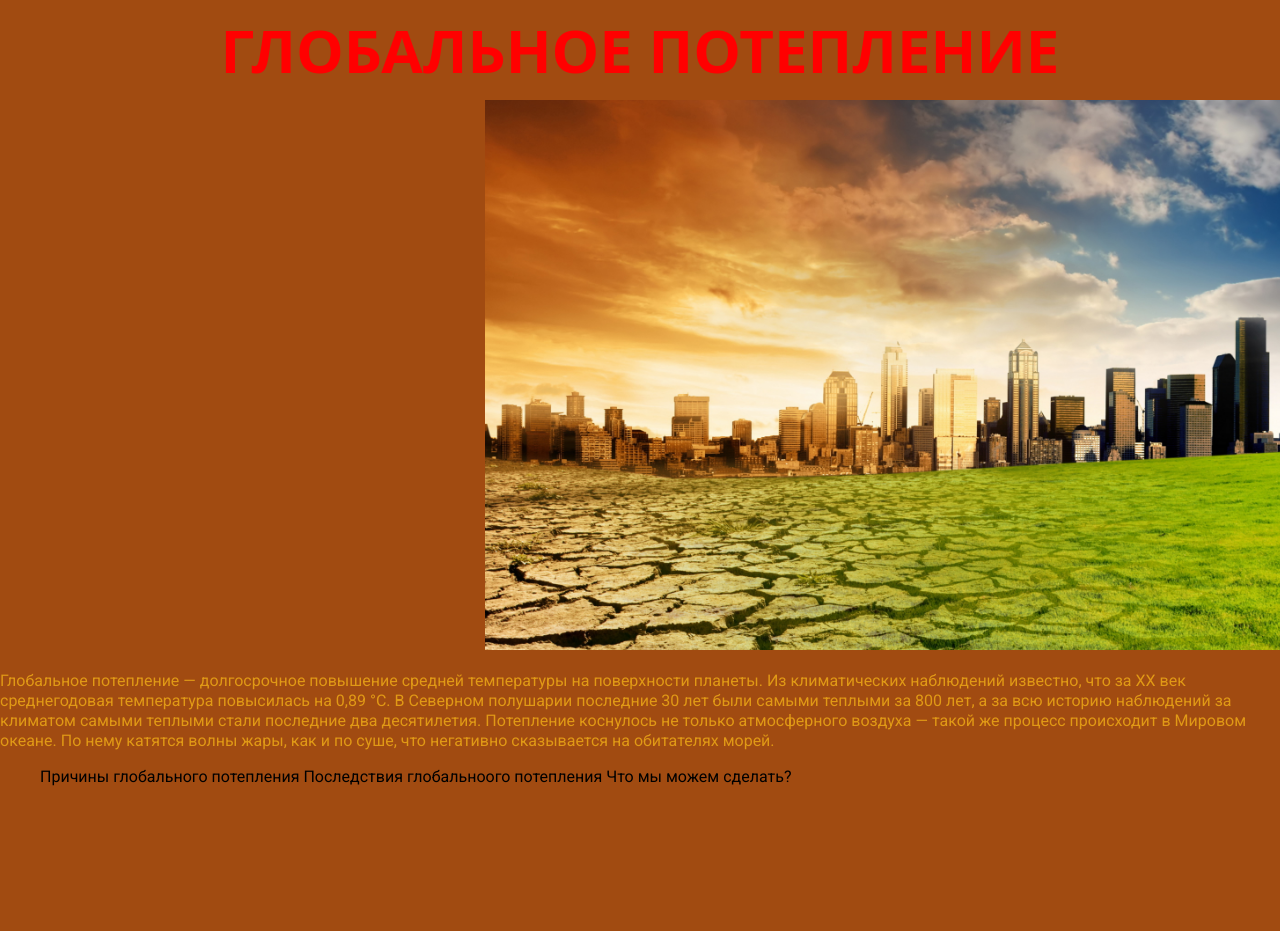
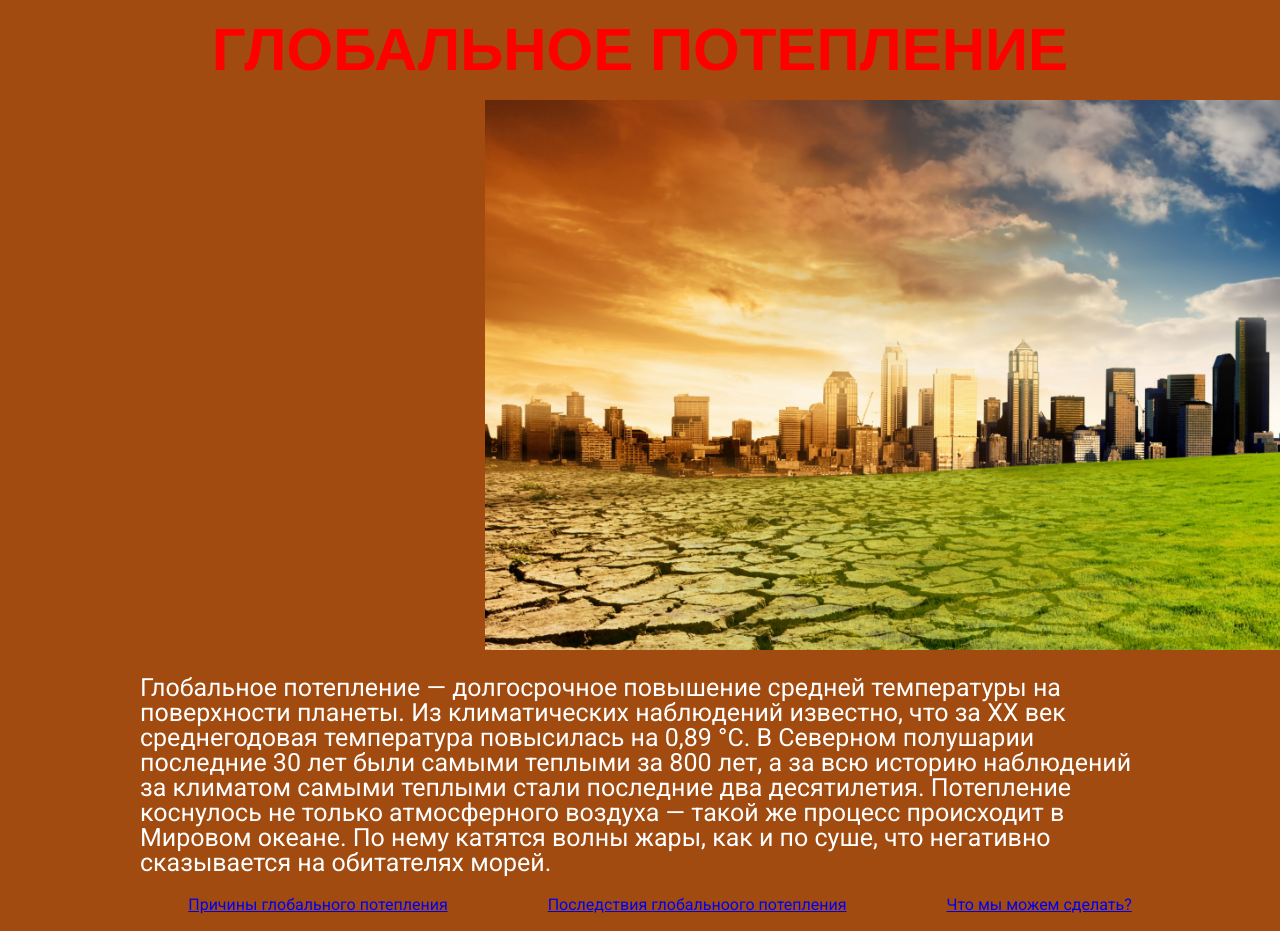
Before and after one commit to AbbyGoose/global-warming, a Flask app: page / in a window 1280 px wide; the page is wider, and only the part inside the window is pictured. Before the commit the page ends 786 px from the top of that part, so only its background shows below. Run offline with Flask 3, Linux system fonts and the light colour scheme.

Commit message:
Update style.css

```diff
--- a/static/css/style.css
+++ b/static/css/style.css
@@ -4,11 +4,11 @@ body::-webkit-scrollbar {
   }
 
   body::-webkit-scrollbar-track {
-    background: #a14b11;        /* цвет зоны отслеживания */
+    background: #db6d24;        /* цвет зоны отслеживания */
   }
 
   body::-webkit-scrollbar-thumb {
-    background-color: #bd5814;    /* цвет бегунка */
+    background-color: #b85513;    /* цвет бегунка */
     border-radius: 20px;       /* округлось бегунка */
     border: none;
   }
@@ -24,12 +24,12 @@ body {
     line-height: 20px;
     background: url(https://avatars.mds.yandex.net/i?id=4c0516c3690b7bfff3a118528dced17e_l-4483283-images-thumbs&n=13);
     background-color: #a14b11;
-    color: #F8FAFC;
+    color: #090a0a;
 }
 
 h1 {
     margin: 4;
-    font-family: 'Noto Sans', sans-serif;
+    font-family: "Mulish", sans-serif;
     font-size: 60px;
     font-weight: 900;
     color: #ff0000;
@@ -37,16 +37,53 @@ h1 {
 }
 
 h2, p {
-    margin: 4;
-    color: #e09916;
+    line-height: 1;
+    max-width: 1000px;
+    margin: 20px auto 20px;
+    font-size: 25px;
+    color: #ffffff;
+}
+
+li {
+  line-height: 1;
+    max-width: 1000px;
+    margin: 20px auto 20px;
+    font-size: 25px;
+    color: #ffffff;
 }
 
 img {
     object-fit: contain;
 }
 
-a {
-    text-decoration: none;
-    color: black;
-    transition: 0.2s;
+.links__s {
+  font-size: 60px;
+  position: relative;
+  text-align: left;
+  color: #f28bd8;
+  line-height: 1;
+  text-shadow: 0px 4px 4px rgba(0, 0, 0, 0.25);
+  display: flex;
+  flex-direction: column;
+  width: fit-content;
+  margin-bottom: 20px;
 }
+
+.links__s::after {
+  position: absolute;
+  content: "";
+  border-radius: 10px;
+  width: 60%;
+  height: 1px;
+  bottom: -13px;
+  background: #fff;
+  box-shadow: 0px 4px 4px rgba(0, 0, 0, 0.25);
+}
+
+
+.links {
+  display: flex;
+  justify-content: center;
+  gap: 100px;
+  flex-wrap: wrap;
+}
```
